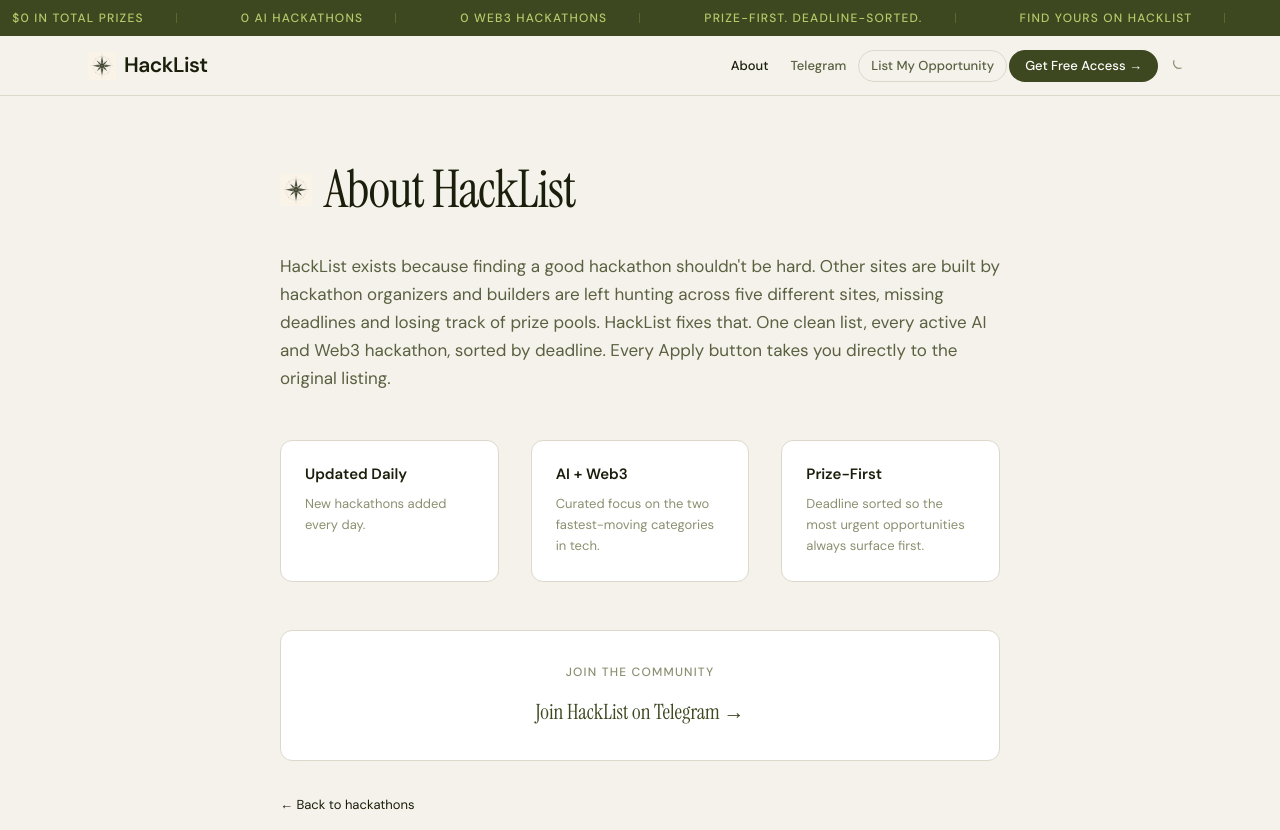
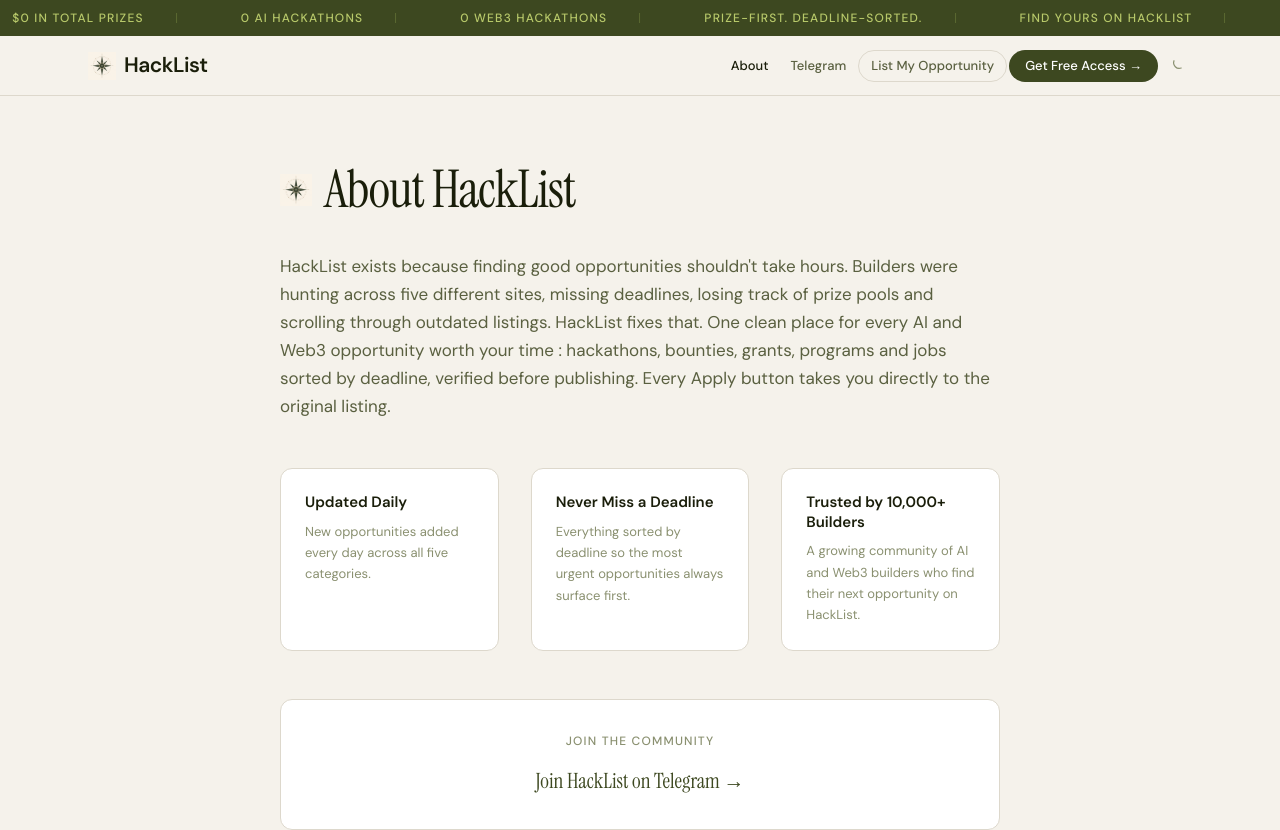
Before and after one commit to Benita2001/Hacklist, a Next.js app: page /about in a window 1280 px wide. Shown: the top 830 px of the page. Built offline with nearby package versions, Linux system fonts and the light colour scheme; no server answers; the database is empty.

Commit message:
update: about page copy reflects full platform expansion

```diff
--- a/src/app/about/AboutClient.tsx
+++ b/src/app/about/AboutClient.tsx
@@ -6,15 +6,15 @@
 const values = [
   {
     label: 'Updated Daily',
-    description: 'New hackathons added every day.',
+    description: 'New opportunities added every day across all five categories.',
   },
   {
-    label: 'AI + Web3',
-    description: 'Curated focus on the two fastest-moving categories in tech.',
+    label: 'Never Miss a Deadline',
+    description: 'Everything sorted by deadline so the most urgent opportunities always surface first.',
   },
   {
-    label: 'Prize-First',
-    description: 'Deadline sorted so the most urgent opportunities always surface first.',
+    label: 'Trusted by 10,000+ Builders',
+    description: 'A growing community of AI and Web3 builders who find their next opportunity on HackList.',
   },
 ] as const;
 
@@ -58,11 +58,12 @@
             marginBottom: 'var(--space-12)',
           }}
         >
-          HackList exists because finding a good hackathon shouldn&apos;t be hard. Other sites
-          are built by hackathon organizers and builders are left hunting across five different
-          sites, missing deadlines and losing track of prize pools. HackList fixes that. One clean
-          list, every active AI and Web3 hackathon, sorted by deadline. Every Apply button takes
-          you directly to the original listing.
+          HackList exists because finding good opportunities shouldn&apos;t take hours. Builders
+          were hunting across five different sites, missing deadlines, losing track of prize pools
+          and scrolling through outdated listings. HackList fixes that. One clean place for every
+          AI and Web3 opportunity worth your time&nbsp;: hackathons, bounties, grants, programs and
+          jobs sorted by deadline, verified before publishing. Every Apply button takes you directly
+          to the original listing.
         </p>
 
         {/* Value boxes */}
```
